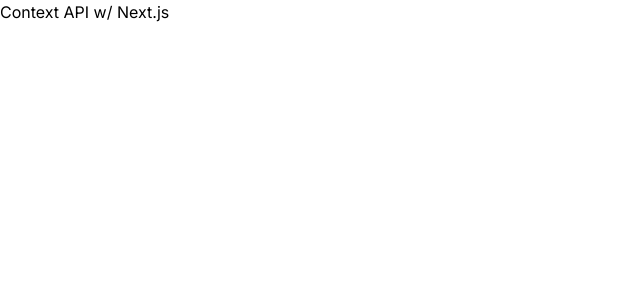
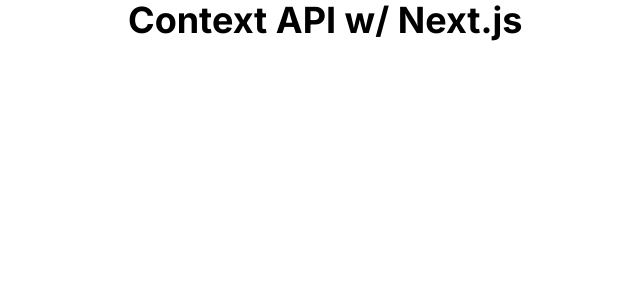
Before and after one commit to murphylan/context-nextjs, a Next.js app: page / in a window 1280 px wide. Shown: the top 300 px of the page, without its empty margins (0-640 px from the left). Built offline with nearby package versions, Linux system fonts and the light colour scheme.

Commit message:
create one public and one private page

```diff
--- /dev/null
+++ b/src/app/dashboard/page.tsx
@@ -0,0 +1,12 @@
+import React from 'react';
+
+const DashboardPage = () => {
+  return (
+    <div>
+      <h3 className='text-2xl'>Dashboard</h3>
+      <p>This is a private page </p>
+    </div>
+  );
+};
+
+export default DashboardPage;
--- a/src/app/layout.tsx
+++ b/src/app/layout.tsx
@@ -1,22 +1,24 @@
-import './globals.css'
-import type { Metadata } from 'next'
-import { Inter } from 'next/font/google'
+import './globals.css';
+import type { Metadata } from 'next';
+import { Inter } from 'next/font/google';
 
-const inter = Inter({ subsets: ['latin'] })
+const inter = Inter({ subsets: ['latin'] });
 
 export const metadata: Metadata = {
   title: 'Create Next App',
   description: 'Generated by create next app',
-}
+};
 
 export default function RootLayout({
   children,
 }: {
-  children: React.ReactNode
+  children: React.ReactNode;
 }) {
   return (
-    <html lang="en">
-      <body className={inter.className}>{children}</body>
+    <html lang='en'>
+      <body className={inter.className}>
+        <main className='w-full max-w-5xl mx-auto'>{children}</main>
+      </body>
     </html>
-  )
+  );
 }
--- a/src/app/page.tsx
+++ b/src/app/page.tsx
@@ -1,9 +1,7 @@
-import Image from 'next/image';
-
 export default function Home() {
   return (
-    <main>
-      <h1>Context API w/ Next.js</h1>
-    </main>
+    <div>
+      <h1 className='text-4xl font-bold'>Context API w/ Next.js</h1>
+    </div>
   );
 }
```
